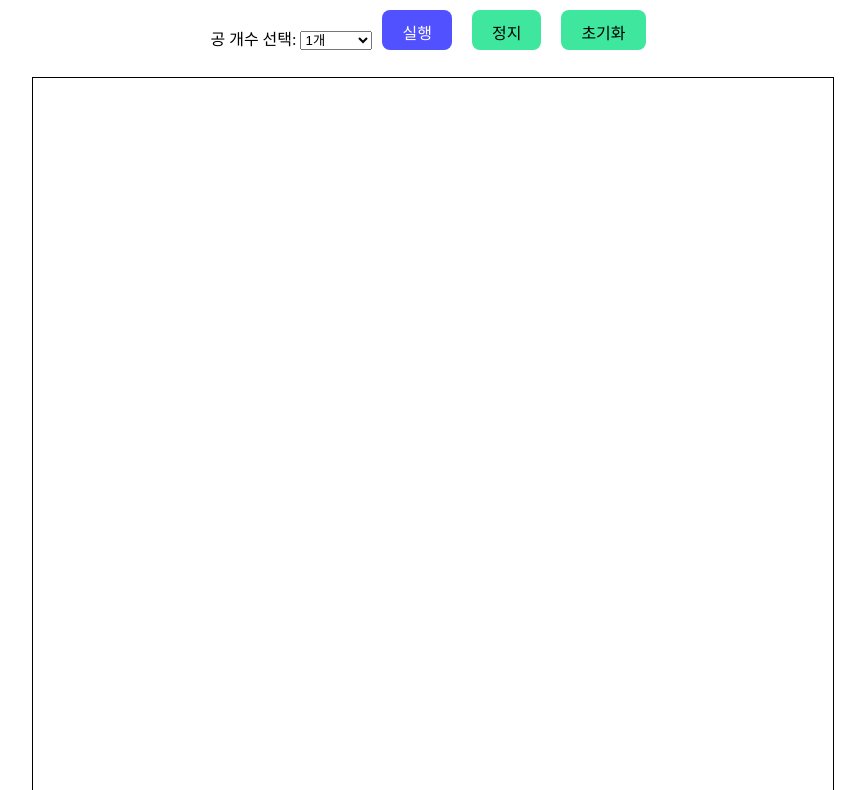
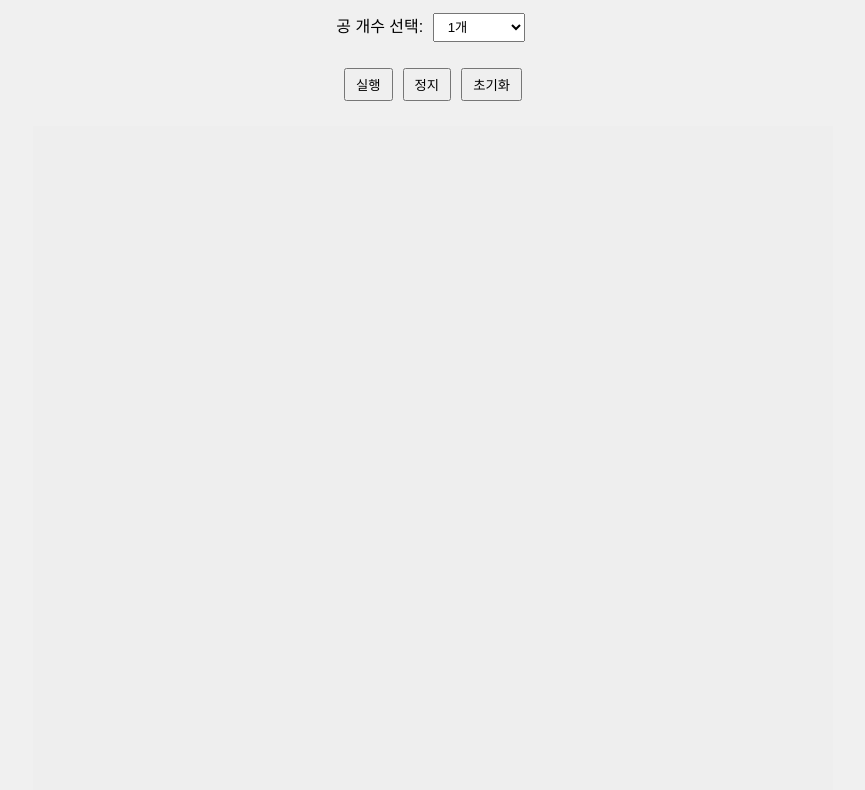
Before and after one commit to pukkok/Galton-board, a plain HTML site: page public/index.html in a window 1280 px wide. Shown: the part 81-871 px from the top of the page, without its empty margins (207-1072 px from the left). Drawn offline with Linux system fonts and the light colour scheme.

Commit message:
스타일링 변경

```diff
--- a/src/style.css
+++ b/src/style.css
@@ -1,39 +1,21 @@
 body {
   text-align: center;
+  background: #f0f0f0;
+  font-family: Arial, sans-serif;
 }
 canvas {
+  background: #eee;
   display: block;
   margin: 20px auto;
-  border: 1px solid black;
 }
 .controls {
-  display: flex;
-  justify-content: center;
-  margin-bottom: 20px;
-  height: 45px;
-  padding: 2px;
+  margin: 20px;
 }
-.controls button {
-  height: 40px;
-  margin: 0 10px;
-  padding: 10px 20px;
-  font-size: 16px;
-
-  border: none;
-  border-radius: 8px;
-
-  background-color: rgb(62, 230, 158);
-  cursor: pointer;
+select, button {
+  margin: 5px;
+  padding: 5px 10px;
 }
-.controls button:active{
-  background-color: rgb(30, 222, 139);
-  margin-top: 2px;
+#currentSelection {
+  font-weight: bold;
+  color: #333;
 }
-
-.controls .start-btn{
-  background-color: rgb(81, 81, 255);
-  color: #fff;
-}
-.controls .start-btn:active{
-  background-color: rgb(44, 44, 254);
-}
```
